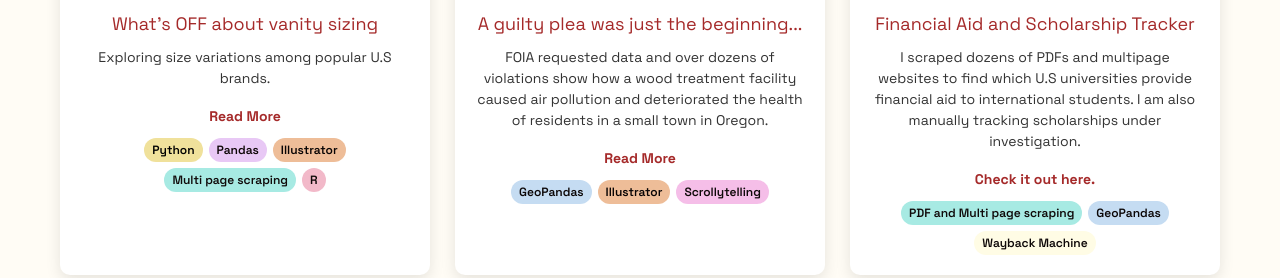
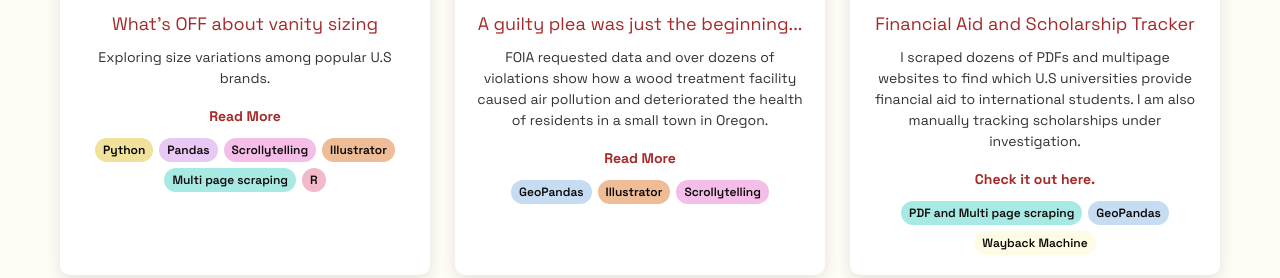
Before and after one commit to ananyabchetia/ananyabchetia.github.io, a plain HTML site: page index.html in a window 1280 px wide. Shown: the part 940-1218 px from the top of the page. Drawn offline with nearby package versions, Linux system fonts and the light colour scheme.

Commit message:
added new skill

```diff
--- a/index.html
+++ b/index.html
@@ -321,6 +321,7 @@
           <div class="tech-labels">
             <span class="tech-label python">Python</span>
             <span class="tech-label pandas">Pandas</span>
+            <span class="tech-label scrollytelling">Scrollytelling</span>
             <span class="tech-label illustrator">Illustrator</span>
             <span class="tech-label scraping">Multi page scraping</span>
             <span class="tech-label R">R</span>
```
